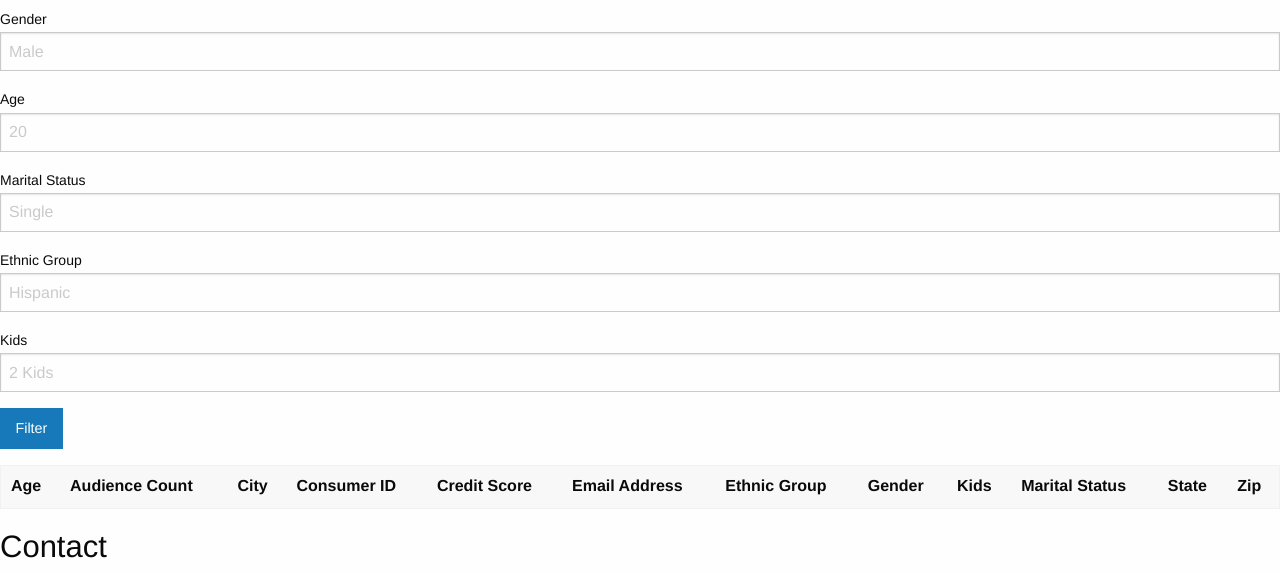
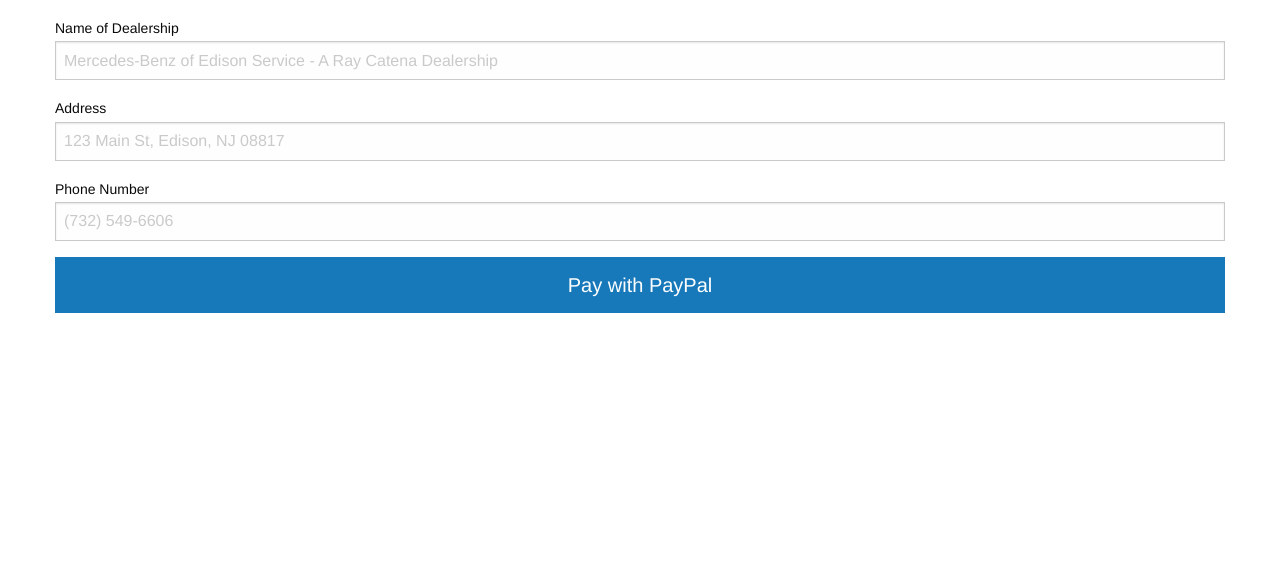
Before and after one commit to ChiqueCode/car_dealerships_dream, a Flask app: page / in a window 1280 px wide. Shown: the part 1805-2378 px from the top of the page. After the commit the page ends 2118 px from the top, so only its background shows below. Run offline with Flask 2, Linux system fonts and the light colour scheme; data that the repository does not hold is empty; parts of the project's set-up code (start-up, migrations or seed data) failed here and were passed over; some libraries are stand-ins or nearby versions.

Commit message:
♻️ Refactoring layout, consolidating user experience flow, updated foundation

```diff
--- a/app.py
+++ b/app.py
@@ -24,24 +24,32 @@ Base.prepare(db.engine, reflect=True)
 # Creating an easier reference
 Leads_table = Base.classes.leads_table
 
-# Home route
+# Routes
+
+# Home page
 @app.route("/")
 def index():
     """Return the homepage."""
     return render_template("index.html")
     app.add_url_rule('/', 'index', index)
 
-
+# Charts only page
 @app.route("/charts")
 def index1():
-    return render_template("Chart.html")
+    return render_template("chart.html")
     app.add_url_rule('/', 'index1', index1)
 
-
+# Map only page
 @app.route("/map")
 def index2():
-    return render_template("Map.html")
+    return render_template("map.html")
     app.add_url_rule('/', 'index2', index2)
+
+# Client Area with purchased leads available
+@app.route("/client-area")
+def clientArea():
+    return render_template("client-area.html")
+    app.add_url_rule('/', 'clientArea', clientArea)
 
 # Route for testing the data
 @app.route("/test")
@@ -85,7 +93,7 @@ def get_data():
     # Return results in JSON format for the interwebz
     return jsonify(df.to_dict(orient="records"))
 
-
+# Client data route
 @app.route("/data/nj")
 def get_data_by_state():
 
--- a/static/css/main.css
+++ b/static/css/main.css
@@ -1,34 +1,42 @@
-.hero {
-    background: linear-gradient(rgba(0, 0, 0, 0.45), rgba(0, 0, 0, 0.45)), center center no-repeat url(../../static/images/miwhip-1473251-unsplash.jpg);
-    background-size: cover;
+/* Foundation Docs @ https://foundation.zurb.com/sites/docs/ */
+
+body {
+  background-color: white;
 }
 
-.hero h1 {
-    color: white;
+h1 {
+  line-height: 1;
 }
 
-.hero h2 {
-    color: #eee;
+
+#ageChart,
+#genderChart {
+  min-height: 400px;
 }
 
-.box {
-    height: 400px;
-    padding: 20px;
-    color: #fff;
-    background: deepskyblue;
-  }
+/* Responsive band-aid for charts - requires page reload on resize */
+.svg-container {
+  margin: 0 auto;
+}
 
-  body {
-    padding: 0;
-    margin: 0;
-  }
+#map {
+  min-height: 500px;
+  width: 100%;
+}
 
-  #map,
-  body,
-  html {
-    height: 100%;
-  }
+/* Responsive Breakpoints aka Media Queries */
 
-  h1 {
-    text-align: center;
-  }
+/* Small only */
+@media screen and (max-width: 39.9375em) {}
+
+/* Medium and up */
+@media screen and (min-width: 40em) {}
+
+/* Medium only */
+@media screen and (min-width: 40em) and (max-width: 63.9375em) {}
+
+/* Large and up */
+@media screen and (min-width: 64em) {}
+
+/* Large only */
+@media screen and (min-width: 64em) and (max-width: 74.9375em) {}
--- a/templates/index.html
+++ b/templates/index.html
@@ -7,183 +7,164 @@
     <!-- Foundation docs @ https://foundation.zurb.com/sites/docs/ -->
     <link
       rel="stylesheet"
-      href="https://dhbhdrzi4tiry.cloudfront.net/cdn/sites/foundation.min.css"
+      href="https://cdn.jsdelivr.net/npm/foundation-sites@6.5.3/dist/css/foundation.min.css"
+      integrity="sha256-xpOKVlYXzQ3P03j397+jWFZLMBXLES3IiryeClgU5og= sha384-gP4DhqyoT9b1vaikoHi9XQ8If7UNLO73JFOOlQV1RATrA7D0O7TjJZifac6NwPps sha512-AKwIib1E+xDeXe0tCgbc9uSvPwVYl6Awj7xl0FoaPFostZHOuDQ1abnDNCYtxL/HWEnVOMrFyf91TDgLPi9pNg=="
+      crossorigin="anonymous"
     />
+    <!-- Leaflet CSS & JS -->
+    <link
+      rel="stylesheet"
+      href="https://unpkg.com/leaflet@1.3.3/dist/leaflet.css"
+      integrity="sha512-Rksm5RenBEKSKFjgI3a41vrjkw4EVPlJ3+OiI65vTjIdo9brlAacEuKOiQ5OFh7cOI1bkDwLqdLw3Zg0cRJAAQ=="
+      crossorigin=""
+    />
+    <!-- Our custom CSS -->
     <link rel="stylesheet" href="static/css/main.css" />
   </head>
 
   <body>
+    <!-- Start Site navigation -->
     <div class="top-bar">
       <div class="top-bar-left">
         <ul class="menu">
-          <li class="menu-text"><a href="#">Home</a></li>
-          <li><a href="/charts">Insights</a></li>
-          <li><a href="/map">Spread</a></li>
+          <li class="menu-text">Dealership Leads</li>
+          <li><a href="/">Home</a></li>
           <li><a href="#">Contact us</a></li>
         </ul>
       </div>
-    </div>
-
-    <div class="callout large primary hero">
-      <div class="row column text-center">
-        <h1>Dealership Leads</h1>
-        <h2 class="subheader">The good ones</h2>
+      <div class="top-bar-right">
+        <ul class="menu">
+          <li><a href="/client-area">Client Area</a></li>
+        </ul>
       </div>
     </div>
+    <!-- End Site navigation -->
 
-    <div class="row">
-      <div class="large-12 columns">
-
-        <section>
-          <h3>Find your next customer</h3>
-          <img
-            class="thumbnail"
-            src="https://www.thebridgecorp.com/wp-content/uploads/CS__ParkPlace-1.png"
-          />
+    <div class="grid-x grid-padding-x grid-padding-y align-middle">
+      <div class="cell large-5 text-center">
+        <img src="static/images/sitebanner-02.png" alt="Site Banner" />
+      </div>
+      <div class="cell large-5">
+        <h1>Find your next customer</h1>
         <p>
           Digital marketing offers what seems like endless new ways to
           advertise. But let’s face it, figuring out the right targeting
           strategy can be really hard. We help you rise above advertising
           complexity and can connect you to your true buying audience — because
-            we already know your next customer. luctus.
+          we already know your next customer.
+        </p>
+      </div>
+    </div>
+
+    <div class="grid-container">
+      <div class="grid-x grid-padding-x grid-padding-y">
+        <section class="cell large-12">
+          <h2 id="insights">Insights</h2>
+          <p>
+            Come with questions. Leave with answers. Here are some data points
+            for you to see what we have before you buy. Below is a series of
+            charts and maps.
           </p>
         </section>
-        <section>
-          <h3 id="insights">Insights</h3>
-          <img class="thumbnail" src="http://placekitten.com/850/350" />
-          <p>
-            Praesent id metus massa, ut blandit odio. Proin quis tortor orci.
-            Etiam at risus et justo dignissim congue. Donec congue lacinia dui, a
-            porttitor lectus condimentum laoreet. Nunc eu ullamcorper orci.
-            Quisque eget odio ac lectus vestibulum faucibus eget in metus. In
-            pellentesque faucibus vestibulum. Nulla at nulla justo, eget luctus.
-          </p>
+        <section class="cell large-6">
+          <!-- D3 Age Chart -->
+          <div id="ageChart"></div>
+        </section>
+        <section class="cell large-6">
+          <!-- D3 Gender Chart -->
+          <div id="genderChart"></div>
+        </section>
+        <section class="cell large-6">
+          <!-- D3 Credit Score Chart -->
+          <div id="creditScoreChart"></div>
+        </section>
+        <section class="cell large-6">
+          <!-- D3 Household Income Chart -->
+          <div id="householdIncomeChart"></div>
         </section>
       </div>
     </div>
-    <div class="row">
-      <section class="large-12 columns">
-        <h3 id="purchase">Purchase</h3>
-        <img class="thumbnail" src="http://placekitten.com/850/350" />
+
+    <div class="grid-container">
+      <div class="grid-x grid-padding-x grid-padding-y">
+        <section class="cell large-12">
+          <h2 id="audience">Audience Spread</h2>
           <p>
-          After the client has purchased the leads we'll provide them with this
-          table.
+            Come with questions. Leave with answers. Here are some data points
+            for you to see what we have before you buy. Below is a series of
+            charts and maps.
           </p>
         </section>
+        <section class="cell large-12">
+          <!-- Leaflet Map -->
+          <div id="map"></div>
+        </section>
       </div>
-    <div class="row">
-      <div class="large-2 columns">
+    </div>
+
+    <div class="grid-container">
+      <div class="grid-x grid-padding-x grid-padding-y">
+        <section class="cell large-12">
+          <h2 id="calltoaction">Buy Now</h2>
+          <p>
+            Fill our the form below to purchase the leads for your dealership.
+          </p>
+        </section>
+        <section class="cell large-12">
             <form>
                 <div class="form-group">
-            <label for="zip">Zip Code</label>
+                  <label for="dealership">Name of Dealership</label>
                   <input
-              type="number"
+                    type="text"
                     class="form-control"
-              id="zip"
-              aria-describedby="zipcode"
-              placeholder="7205"
+                    id="dealership"
+                    aria-describedby="dealership"
+                    placeholder="Mercedes-Benz of Edison Service - A Ray Catena Dealership"
                   />
                 </div>
                 <div class="form-group">
-            <label for="gender">Gender</label>
+                  <label for="address">Address</label>
                   <input
                     type="text"
                     class="form-control"
-              id="gender"
-              aria-describedby="gender"
-              placeholder="Male"
+                    id="address"
+                    aria-describedby="address"
+                    placeholder="123 Main St, Edison, NJ 08817"
                   />
                 </div>
                 <div class="form-group">
-            <label for="age">Age</label>
-            <input
-              type="number"
-              class="form-control"
-              id="age"
-              aria-describedby="age"
-              placeholder="20"
-            />
-          </div>
-          <div class="form-group">
-            <label for="status">Marital Status</label>
+                  <label for="phone">Phone Number</label>
                   <input
                     type="text"
                     class="form-control"
-              id="status"
-              aria-describedby="status"
-              placeholder="Single"
+                    id="phone"
+                    aria-describedby="phone"
+                    placeholder="(732) 549-6606"
                   />
                 </div>
-          <div class="form-group">
-            <label for="group">Ethnic Group</label>
-            <input
-              type="text"
-              class="form-control"
-              id="group"
-              aria-describedby="group"
-              placeholder="Hispanic"
-            />
-          </div>
-          <div class="form-group">
-            <label for="kids">Kids</label>
-            <input
-              type="text"
-              class="form-control"
-              id="kids"
-              aria-describedby="kids"
-              placeholder="2 Kids"
-            />
-          </div>
-          <button type="submit" class="button">Filter</button>
+                <button type="submit" class="button large expanded">Pay with PayPal</button>
               </form>
-      </div>
-      <div class="large-10 columns">
-        <table class="client-table">
-          <thead>
-            <tr>
-              <td>Age</td>
-              <td>Audience Count</td>
-              <td>City</td>
-              <td>Consumer ID</td>
-              <td>Credit Score</td>
-              <td>Email Address</td>
-              <td>Ethnic Group</td>
-              <td>Gender</td>
-              <td>Kids</td>
-              <td>Marital Status</td>
-              <td>State</td>
-              <td>Zip</td>
-            </tr>
-          </thead>
-          <tbody></tbody>
-        </table>
+        </section>
       </div>
     </div>
-    <div class="row">
-      <section class="large-12 columns">
-        <h3 id="contact">Contact</h3>
-        <img class="thumbnail" src="http://placekitten.com/850/350" />
-        <p>
-          Praesent id metus massa, ut blandit odio. Proin quis tortor orci.
-          Etiam at risus et justo dignissim congue. Donec congue lacinia dui, a
-          porttitor lectus condimentum laoreet. Nunc eu ullamcorper orci.
-          Quisque eget odio ac lectus vestibulum faucibus eget in metus. In
-          pellentesque faucibus vestibulum. Nulla at nulla justo, eget luctus.
-        </p>
-        <div class="callout">
-          <ul class="menu simple">
-            <li>
-              Authors: <a href="https://chique.dev/">Kseniya Bogoslavskaya</a>,
-            </li>
-          </ul>
-        </div>
-        <p><a href="#">Back to top</a></p>
-      </section>
-    </div>
+
+    <script src="https://code.jquery.com/jquery-2.1.4.min.js"></script>
+    <script
+      src="https://cdn.jsdelivr.net/npm/foundation-sites@6.5.3/dist/js/foundation.min.js"
+      integrity="sha256-/PFxCnsMh+nTuM0k3VJCRch1gwnCfKjaP8rJNq5SoBg= sha384-9ksAFjQjZnpqt6VtpjMjlp2S0qrGbcwF/rvrLUg2vciMhwc1UJJeAAOLuJ96w+Nj sha512-UMSn6RHqqJeJcIfV1eS2tPKCjzaHkU/KqgAnQ7Nzn0mLicFxaVhm9vq7zG5+0LALt15j1ljlg8Fp9PT1VGNmDw=="
+      crossorigin="anonymous"
+    ></script>
     <script src="https://cdnjs.cloudflare.com/ajax/libs/d3/5.5.0/d3.js"></script>
-    <script src="https://code.jquery.com/jquery-2.1.4.min.js"></script>
-    <script src="https://dhbhdrzi4tiry.cloudfront.net/cdn/sites/foundation.js"></script>
+    <script src="https://cdn.plot.ly/plotly-latest.min.js"></script>
+    <script
+      src="https://unpkg.com/leaflet@1.3.3/dist/leaflet.js"
+      integrity="sha512-tAGcCfR4Sc5ZP5ZoVz0quoZDYX5aCtEm/eu1KhSLj2c9eFrylXZknQYmxUssFaVJKvvc0dJQixhGjG2yXWiV9Q=="
+      crossorigin=""
+    ></script>
     <script src="{{ url_for('static', filename='js/app.js') }}"></script>
+    <script src="{{ url_for('static', filename='js/charts.js') }}"></script>
+    <script src="{{ url_for('static', filename='js/config.js') }}"></script>
+    <script src="{{ url_for('static', filename='js/logic.js') }}"></script>
     <script>
       $(document).foundation();
     </script>
```
Also changed, not shown: templates/Chart.html (deleted, +0 -52 lines), templates/client-area.html (added, +163 -0 lines), static/images/dealership-leads-icon.svg (added), static/images/sitebanner-01.png (added), static/images/sitebanner-02.png (added), 3 other files. Lines whose indentation alone changed are shown as unchanged.
